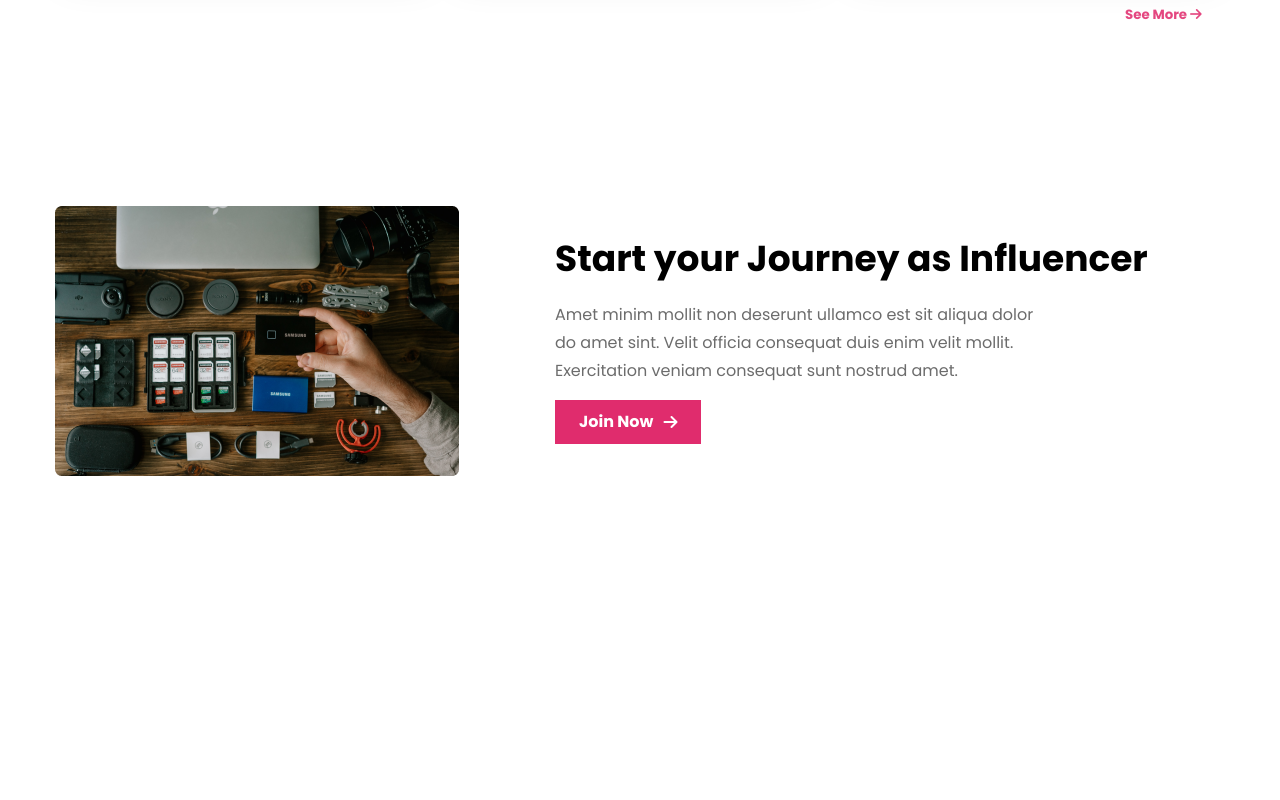
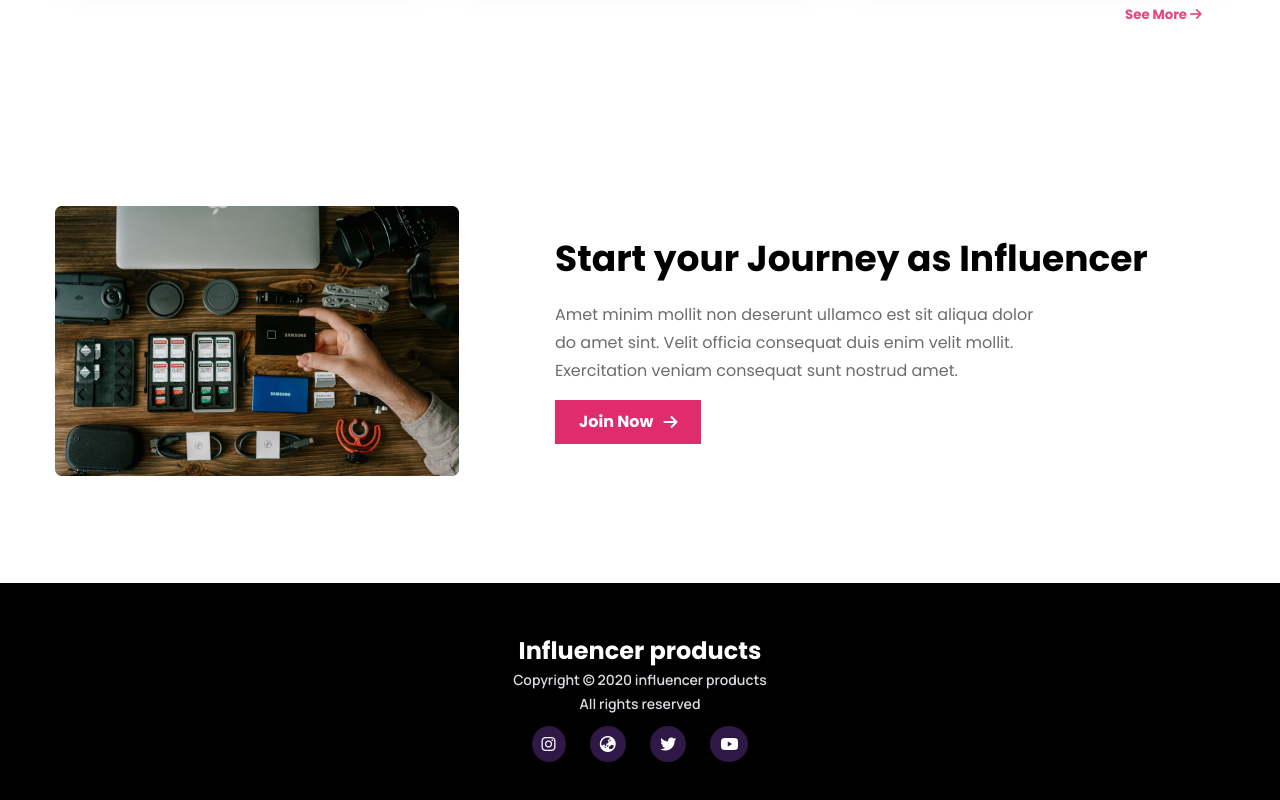
Before and after one commit to AMINBD2022/gear-project, a plain HTML site: page index.html in a window 1280 px wide. Shown: the part 2486-3286 px from the top of the page. Before the commit the page ends 3069 px from the top, so only its background shows below. Drawn offline with Linux system fonts and the light colour scheme.

Commit message:
added footer section

```diff
--- a/css/style.css
+++ b/css/style.css
@@ -1,5 +1,11 @@
 
-@import url('https://fonts.googleapis.com/css2?family=Poppins:ital,wght@0,100;0,200;0,300;0,400;0,500;0,600;0,700;0,800;0,900;1,100;1,200;1,300;1,400;1,500;1,600;1,700;1,800;1,900&display=swap');
+@import url('https://fonts.googleapis.com/css2?family=Manrope:wght@200..800&family=Poppins:ital,wght@0,100;0,200;0,300;0,400;0,500;0,600;0,700;0,800;0,900;1,100;1,200;1,300;1,400;1,500;1,600;1,700;1,800;1,900&display=swap');
+.manrope {
+  font-family: "Manrope", sans-serif;
+  font-optical-sizing: auto;
+  font-weight: normal;
+  font-style: normal;
+}
 
 
 *{
@@ -201,3 +207,34 @@ nav li a i{
 .btn-secondary{
     border-radius: 0;
 }
+
+/* footer style */
+footer{
+    background-color: rgba(0, 0, 0, 1);
+    padding: 50px;
+}
+.footer-section{
+    max-width: 265px;
+    margin: auto;
+    text-align: center;
+}
+.footer-section .footer-title{
+    font-size: 24px;
+    font-weight: 700;
+    color: #ffffff;
+}
+.footer-section .footer-description{
+    font-size: 14px;
+    font-weight: 600;
+    line-height: 1.5rem;
+    color: rgba(217, 219, 225, 1);
+}
+
+.social-icons i{
+    color:#ffffff;
+    margin: 10px;
+    background-color:#66339975;
+    padding: 10px;
+    border-radius: 50%;
+    cursor: pointer;
+}
--- a/index.html
+++ b/index.html
@@ -215,7 +215,20 @@
        </div>
     </main>
     <footer>
-
+        <div class="footer-section">
+            <h3 class="footer-title">
+                Influencer products
+            </h3>
+            <p class="footer-description manrope">
+                Copyright © 2020  influencer products <br> All rights reserved
+            </p>
+            <div class="social-icons">
+                <i class="fa-brands fa-instagram"></i>
+                <i class="fa-solid fa-earth-asia"></i>
+                <i class="fa-brands fa-twitter"></i>
+                <i class="fa-brands fa-youtube"></i>
+            </div>
+        </div>
     </footer>
 </body>
 </html>
```
